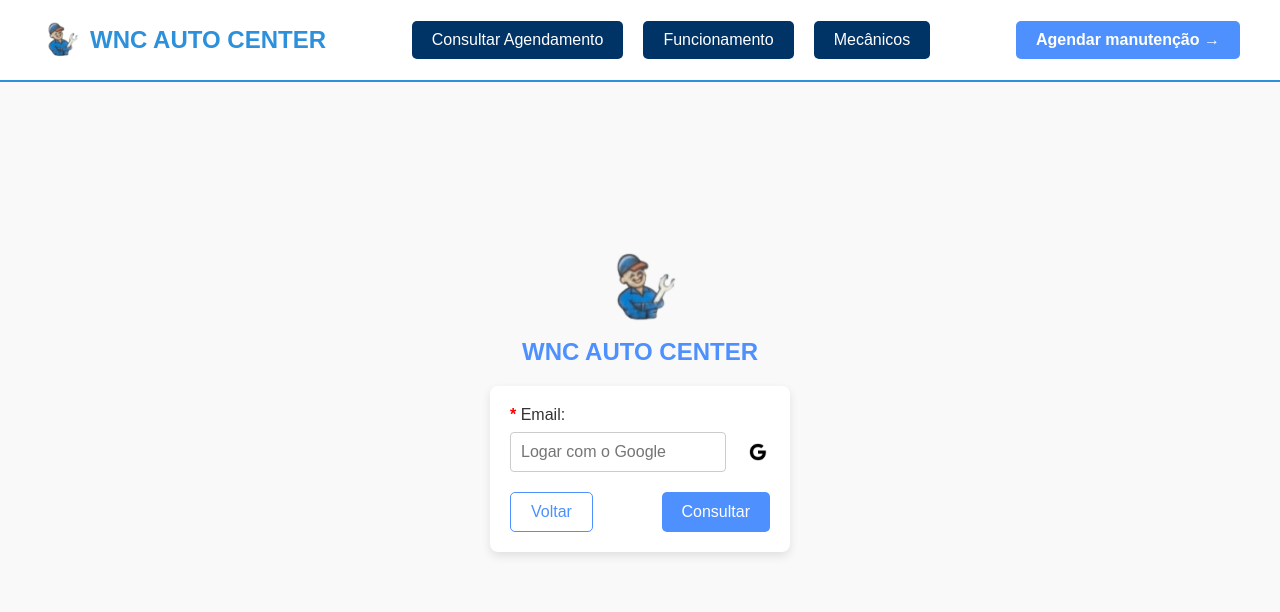
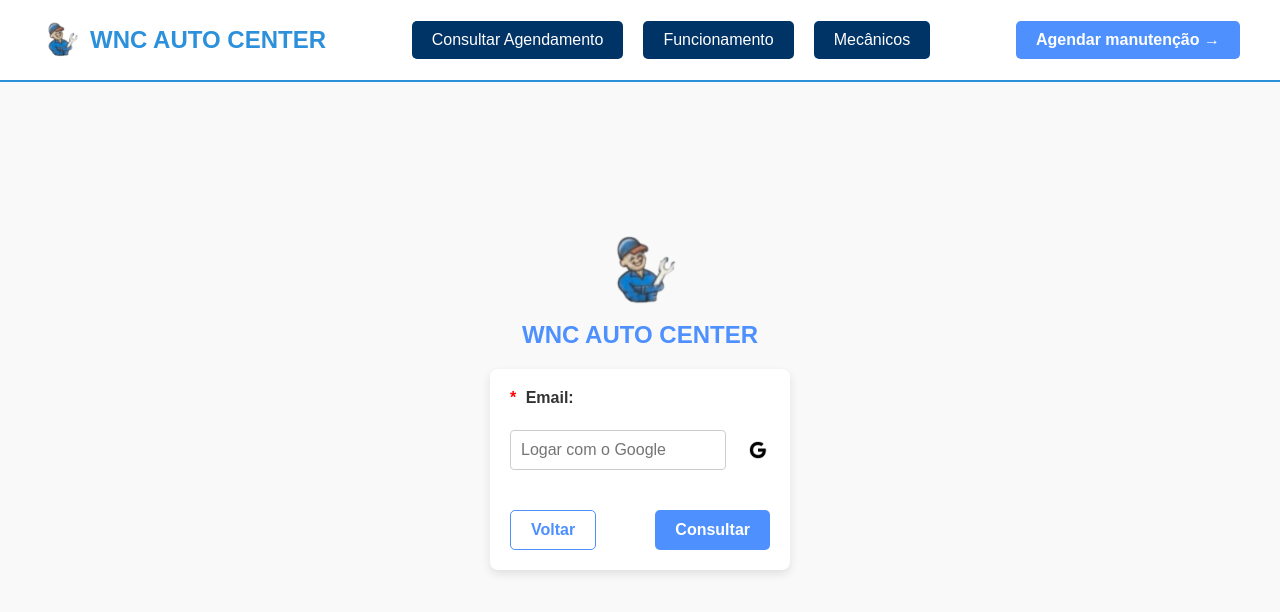
Before and after one commit to Fauns0/WNC-AUTO-CENTER, a React (Create React App) app: page / in a window 1280 px wide. Both pictures are taken after a click on the button "Consultar Agendamento". Shown: the top 612 px of the page. Built offline with nearby package versions, Linux system fonts and the light colour scheme.

Commit message:
Atualizado a estilização do AgendarManutenção.

```diff
--- a/src/CSS/AgendarManutencao.css
+++ b/src/CSS/AgendarManutencao.css
@@ -3,164 +3,172 @@
   flex-direction: column;
   align-items: center;
   justify-content: center;
-    min-height: 100vh;
+  padding: 20px;
   font-family: Arial, sans-serif;
   background-color: #f9f9f9;
+  min-height: 100vh;
 }
 
 .header-agendar {
   display: flex;
-    flex-direction: column;
   align-items: center;
-    margin-bottom: 20px;
+  margin-bottom: 14px;
+  text-align: center;
 }
 
 .logo-agendar {
-    width: 80px;
+  width: 50px;
   height: auto;
-    margin-bottom: 10px;
+  margin-right: 10px;
 }
 
 .title-agendar {
   font-size: 1.5rem;
+  font-weight: bold;
   color: #4d90fe;
-    font-weight: bold;
 }
 
 .form-container {
-    background: white;
-    padding: 20px;
-    border-radius: 8px;
-    box-shadow: 0px 4px 10px rgba(0, 0, 0, 0.1);
-    text-align: center;
-    width: 350px;
+  background-color: white;
+  padding: 20px 30px;
+  border-radius: 10px;
+  box-shadow: 0 4px 8px rgba(0, 0, 0, 0.1);
+  max-width: 500px;
+  width: 100%;
+}
+
+.form {
+  display: flex;
+  flex-direction: column;
+  gap: 15px;
 }
 
 .form-label {
-    display: block;
-    font-size: 1rem;
+  font-size: 0.9rem;
+  font-weight: bold;
   color: #333;
-    margin-bottom: 8px;
-    text-align: left;
+  margin-bottom: 5px;
 }
 
-  .required {
+.form-label .required {
   color: red;
-    font-weight: bold;
+  margin-right: 5px;
+}
+
+.form-input {
+  padding: 10px;
+  border: 1px solid #ddd;
+  border-radius: 5px;
+  font-size: 0.9rem;
+  width: 100%;
+  box-sizing: border-box;
 }
 
 .input-container {
-    position: relative;
   display: flex;
   align-items: center;
-    margin-bottom: 20px;
+  position: relative;
 }
 
 .google-button {
   position: absolute;
-    right: 10px; /* Posiciona o botão com o ícone dentro do campo */
-    background-color: transparent;
+  right: 10px;
+  background: none;
   border: none;
+  padding: 0;
   cursor: pointer;
-    display: flex;
-    align-items: center;
-    justify-content: center;
 }
 
 .google-icon {
-    width: 24px; /* Tamanho do ícone */
-    height: 24px;
+  width: 20px;
+  height: 20px;
 }
 
-  .form-input {
-    width: 100%;
+textarea.form-textarea {
+  resize: none;
   padding: 10px;
-    border: 1px solid #ccc;
-    border-radius: 4px;
-    font-size: 1rem;
-  }
-
-  .form-textarea {
-    width: 100%;
-    padding: 10px;
-    border: 1px solid #ccc;
-    border-radius: 4px;
-    font-size: 1rem;
-    resize: none;
-    height: 80px;
+  border: 1px solid #ddd;
+  border-radius: 5px;
+  font-size: 0.9rem;
+  min-height: 80px;
 }
 
 .char-count {
+  font-size: 0.8rem;
+  color: #888;
+  text-align: right;
+}
+
+.selected-services {
+  display: flex;
+  flex-wrap: wrap;
+  gap: 10px;
+  margin-bottom: 6px;
+}
+
+.service-chip {
+  display: flex;
+  align-items: center;
+  background-color: #f9f9f9;
+  border: 1px solid #ddd;
+  border-radius: 5px;
+  padding: 5px 10px;
   font-size: 0.9rem;
-    color: #666;
-    text-align: right;
-    margin-top: 5px;
+  color: #333;
+  box-shadow: 0 2px 4px rgba(0, 0, 0, 0.1);
+}
+
+.service-chip:nth-child(even) {
+  background-color: #e8f5ff;
+  color: #007bff;
+}
+
+.service-chip .remove-service {
+  background: none;
+  border: none;
+  margin-left: 10px;
+  cursor: pointer;
+  font-weight: bold;
+  color: #ff5f5f;
+}
+
+.service-chip .remove-service:hover {
+  color: #d60000;
 }
 
 .buttons {
   display: flex;
   justify-content: space-between;
-    gap: 10px;
-    margin-top: 20px;
+  margin-top: 10px;
 }
 
 .button {
   padding: 10px 20px;
-    font-size: 1rem;
+  font-size: 0.9rem;
+  font-weight: bold;
   border: none;
   border-radius: 5px;
   cursor: pointer;
 }
 
 .back-button {
-    background-color: white;
+  background-color: #ffffff;
   color: #4d90fe;
-    border: 1px solid #4d90fe;
+  border: 2px solid #4d90fe;
+  transition: all 0.3s ease;
 }
 
 .back-button:hover {
-    background-color: #e8f0fe;
+  background-color: #4d90fe;
+  color: white;
 }
 
 .submit-button {
   background-color: #4d90fe;
   color: white;
+  transition: background-color 0.3s ease;
 }
 
 .submit-button:hover {
   background-color: #357ae8;
 }
-  .selected-services {
-    display: flex;
-    flex-wrap: wrap;
-    gap: 10px;
-    margin-top: 10px;
-  }
-
-  .service-chip {
-    display: flex;
-    align-items: center;
-    background-color: #f5f5f5;
-    border: 1px solid #ccc;
-    border-radius: 20px;
-    padding: 5px 10px;
-    font-size: 0.9rem;
-    color: #333;
-  }
-
-  .service-chip:hover {
-    background-color: #e8e8e8;
-  }
-
-  .remove-service {
-    margin-left: 10px;
-    background-color: transparent;
-    border: none;
-    color: #ff4d4d;
-    font-size: 1rem;
-    cursor: pointer;
-  }
-
-  .remove-service:hover {
-    color: #ff0000;
-  }
```
Lines whose indentation alone changed are shown as unchanged.
